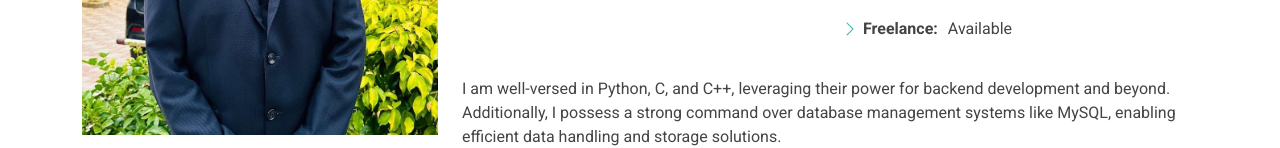
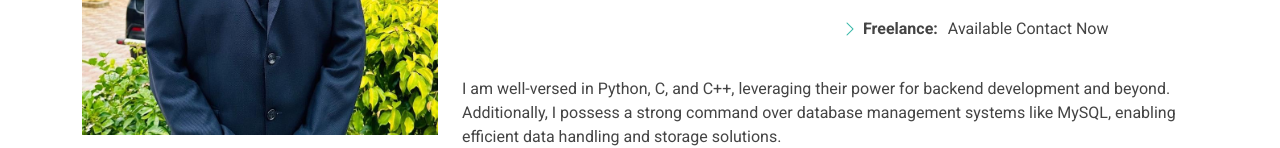
Before and after one commit to satyampandey444/My_Portfolio, a plain HTML site: page about.html in a window 1280 px wide. Shown: the part 601-749 px from the top of the page. Drawn offline with Linux system fonts and the light colour scheme.

Commit message:
Update about.html

```diff
--- a/about.html
+++ b/about.html
@@ -104,7 +104,7 @@
                   <li><i class="bi bi-chevron-right"></i> <strong>Age:</strong> <span>21</span></li>
                   <li><i class="bi bi-chevron-right"></i> <strong>Degree:</strong> <span>Bachelor's in Computer Science</span></li>
                   <li><i class="bi bi-chevron-right"></i> <strong>Email:</strong> <span>satyampandey5505@gmail.com</span></li>
-                  <li><i class="bi bi-chevron-right"></i> <strong>Freelance:</strong> <span>Available</span></li>
+                  <li><i class="bi bi-chevron-right"></i> <strong>Freelance:</strong> <span>Available Contact Now</span></li>
                 </ul>
               </div>
             </div>
```
